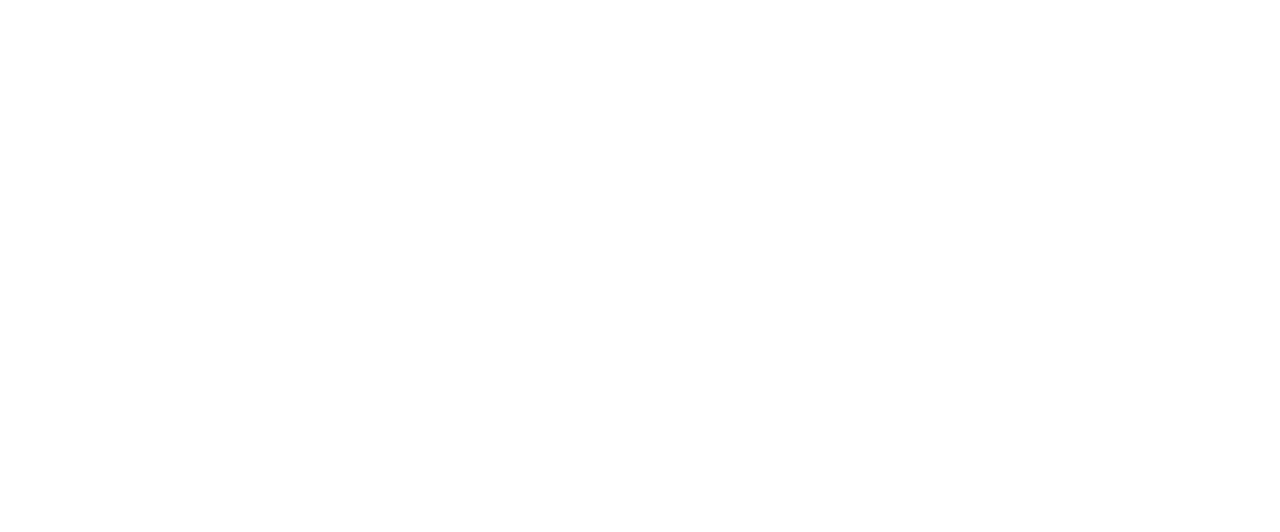
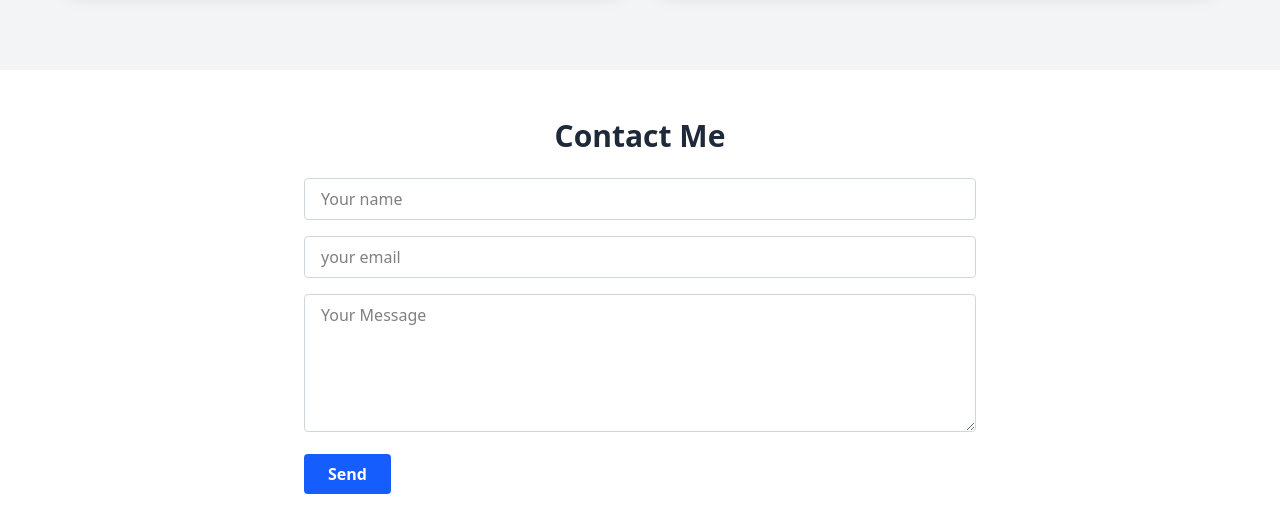
Before and after one commit to gorlasowjany/personal-portfolio, a React (Vite) app: page / in a window 1280 px wide. Shown: the part 1330-1862 px from the top of the page. Before the commit the page ends 1304 px from the top, so only its background shows below. Built offline with nearby package versions, Linux system fonts and the light colour scheme.

Commit message:
prepare backend for render deployment

```diff
--- a/package.json
+++ b/package.json
@@ -11,6 +11,7 @@
   },
   "dependencies": {
     "@tailwindcss/postcss": "^4.1.8",
+    "framer-motion": "^12.16.0",
     "react": "^19.1.0",
     "react-dom": "^19.1.0"
   },
--- a/src/App.jsx
+++ b/src/App.jsx
@@ -1,12 +1,14 @@
 import AboutMe from './components/AboutMe';
 import Resume from './components/Resume';
 import Projects from './components/Projects';
+import Contact from './components/Contact';
 const App = () => {
   return (
     <div className="min-h-screen bg-gray-100 dark:bg-gray-800">
       <AboutMe />
       <Resume/>
       <Projects/>
+      <Contact/>
     </div>
 
   )
--- a/src/components/AboutMe.jsx
+++ b/src/components/AboutMe.jsx
@@ -1,7 +1,11 @@
 import React from "react";
+import {motion} from "framer-motion";
 const AboutMe = () =>{
     return(
-     <section className="w-full px-6 py-12 bg-white dark:bg-gray-900">
+        <motion.section initial={{ opacity: 0, y: 30 }}
+        animate={{ opacity: 1, y: 0 }}
+        transition={{ duration: 0.6 }} className="w-full px-6 py-12 bg-white dark:bg-gray-900" >
+            <section className="w-full px-6 py-12 bg-white dark:bg-gray-900">
       <div className="max-w-4xl mx-auto text-center">
         <img
           src="/assets/profile.jpg"
@@ -24,6 +28,9 @@
 
      </section>
 
+
+        </motion.section>
+
     )
 }
 export default AboutMe
--- /dev/null
+++ b/src/components/Contact.jsx
@@ -0,0 +1,56 @@
+import React,{useState} from "react";
+const Contact = () =>{
+    const [form,setForm] = useState({name:'',email:'',message:''})
+    const [status,setStatus] =useState('')
+    const handleChange = e => {
+        const {name,value} = e.target;
+        setForm(prev => ({...prev,[name]:value}))
+    }
+    const handleSubmit = async e => {
+        e.preventDefault()
+        setStatus('Sending...')
+        try{
+            const response= await fetch('http://localhost:5000/api/contact',
+            {
+                method:'POST',
+                headers:{'Content-type': 'application/json'},
+                body:JSON.stringify(form),
+            })
+            const data = await response.json()
+            setStatus(data.status)
+            setForm({name:'',email:'',message:''})
+        }
+        catch(error){
+            console.error('Error sending message:',error)
+            setStatus('something went wrong')
+        }
+    }
+    return(
+        <section className="w-full py-12 px-6 bg-white dark:bg-gray-800">
+            <div className="max-w-2xl mx-auto">
+                <h2 className="text-3xl font-semibold text-center text-gray-800 dark:text-white mb-6">Contact Me</h2>
+                <form onSubmit={handleSubmit} className="space-y-4" >
+                 <input
+                    type="text" name="name" placeholder="Your name"
+                    value={form.name} onChange={handleChange}
+                    className="w-full px-4 py-2 rounded border border-gray-300 dark:bg-gray-700 dark:text-white" required
+                 />
+                 <input
+                    type="email" name="email" placeholder="your email"
+                    value={form.email} onChange={handleChange}
+                    className="w-full px-4 py-2 rounded border border-gray-300 dark:bg-gray-700 dark:text-white" required
+                 />
+                 <textarea
+                     name="message" placeholder="Your Message" rows="5"
+                    value={form.message} onChange={handleChange}
+                    className="w-full px-4 py-2 rounded border border-gray-300 dark:bg-gray-700 dark:text-white" required
+                 />
+                 <button type="submit" className="bg-blue-600 text-white font-semibold px-6 py-2 rounded hover:bg-blue-700" >Send</button>
+                 {status && <p className="text-center mt-2 text-sm">{status}</p>}
+
+                </form>
+            </div>
+        </section>
+    )
+}
+export default Contact
--- a/src/components/Projects.jsx
+++ b/src/components/Projects.jsx
@@ -1,4 +1,5 @@
 import React from "react";
+import {motion} from "framer-motion";
 const projects = [
     {
       title: "Weather App",
@@ -15,9 +16,23 @@
       live: "https://yourtodoapp.vercel.app",
     },
   ]
+  const containerVariants = {
+    hidden: {},
+    show: {
+      transition: {
+        staggerChildren: 0.2,
+      },
+    },
+  }
+
+  const cardVariants = {
+    hidden: { opacity: 0, y: 30 },
+    show: { opacity: 1, y: 0 },
+  }
 const Projects = () => {
     return (
-        <section className="w-full px-6 py-12 bg-gray-100 dark:bg-gray-900">
+
+        <motion.section className="w-full px-6 py-12 bg-gray-100 dark:bg-gray-900" variants={containerVariants} initial="hidden" animate="show">
             <div className="max-w-6xl mx-auto">
                 <h2 className="text-3xl font-semibold text-center text-gray-800 dark:text-white mb-8">Projects</h2>
                 <div className="grid grid-cols-1 md:grid-cols-2 gap-8">
@@ -39,7 +54,7 @@
                 </div>
             </div>
 
-        </section>
+        </motion.section>
 
     )
 }
```
Also changed, not shown: 2 other files (tests, documents, lock files or other folders).
